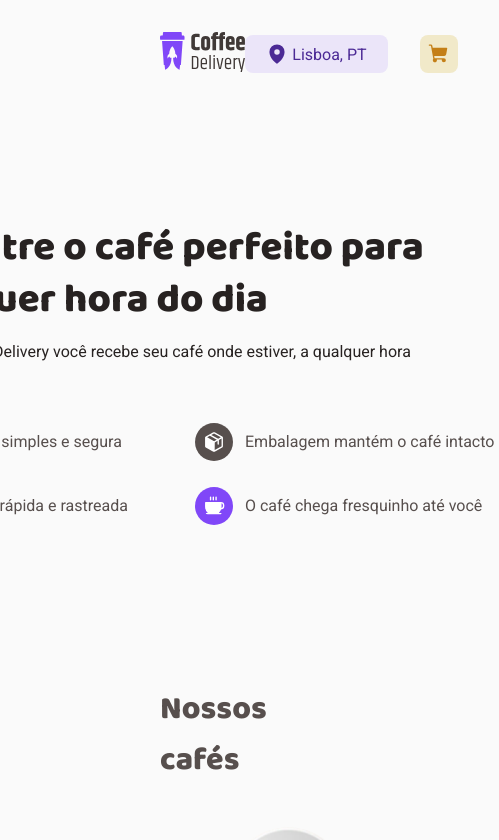
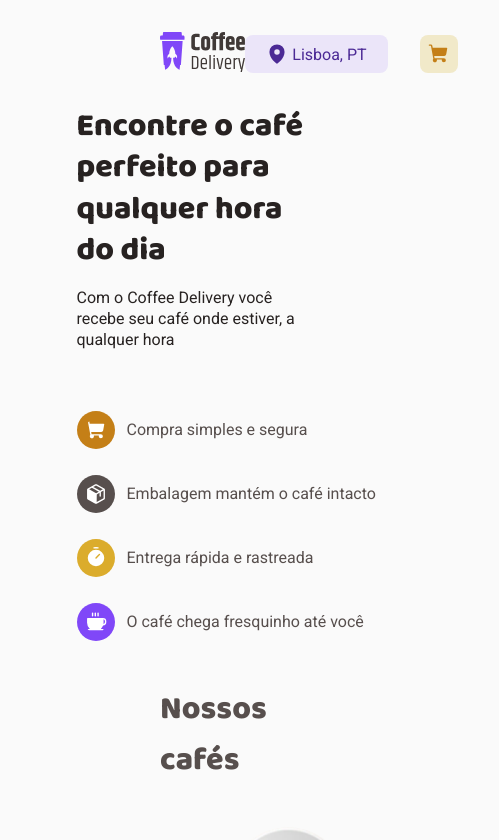
Before and after one commit to fsmaiorano/react-coffee-delivery, a React (Vite) app: page / in a window 390 px wide. Shown: the top 840 px of the page, 499 px wide, since content can reach past the window. Built offline with nearby package versions, Linux system fonts and the light colour scheme.

Commit message:
adjust responsivity of welcome

```diff
--- a/src/pages/Home/components/Welcome/Welcome.styles.ts
+++ b/src/pages/Home/components/Welcome/Welcome.styles.ts
@@ -12,8 +12,6 @@ export const WelcomeContainer = styled.section`
 `;
 
 export const LeftContainer = styled.div`
-  /* width: 37.5rem; */
-
   h1 {
     font-size: 3rem;
     font-weight: 800;
@@ -29,9 +27,19 @@ export const LeftContainer = styled.div`
     margin: 1rem auto 3rem auto;
   }
 
-  @media (max-width: 1140px) {
+  @media (max-width: 1200px) {
     h1 {
       font-size: 2.5rem;
+    }
+
+    h2 {
+      font-size: 1rem;
+    }
+  }
+
+  @media (max-width: 768px) {
+    h1 {
+      font-size: 2rem;
     }
 
     h2 {
@@ -45,8 +53,8 @@ export const RightContainer = styled.div`
     width: 29.75rem;
     height: 22.5rem;
 
-    @media (max-width: 1140px) {
-     display: none;
+    @media (max-width: 1200px) {
+      display: none;
     }
   }
 `;
@@ -56,6 +64,11 @@ export const FeaturesContainer = styled.div`
   grid-template-columns: repeat(2, 19rem);
   grid-template-rows: repeat(2, 4rem);
   justify-content: space-between;
+
+  @media (max-width: 768px) {
+    grid-template-columns: 1fr;
+    grid-template-rows: repeat(4, 4rem);
+  }
 `;
 
 const STATUS_COLORS = {
```
